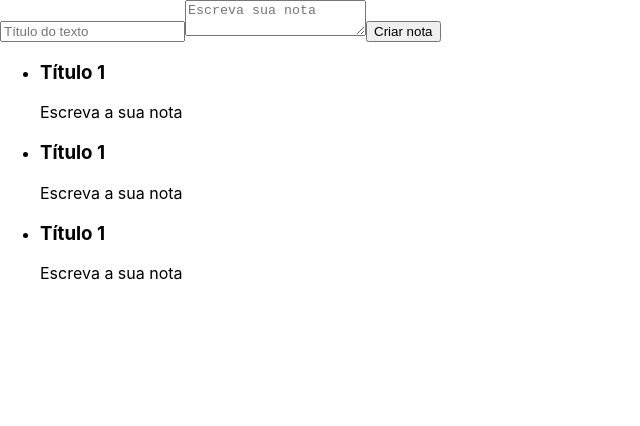
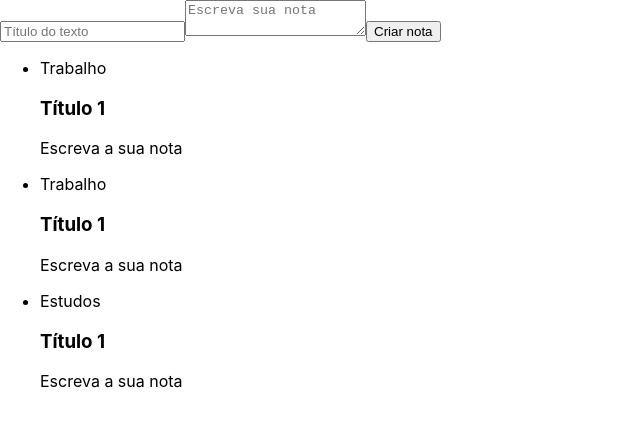
Before and after one commit to fnalmeidap/fnalmeidap.github.io, a React (Create React App) app in the folder Study/: page / in a window 1280 px wide. Shown: the top 426 px of the page, without its empty margins (0-640 px from the left). Built offline with nearby package versions, Linux system fonts and the light colour scheme.

Commit message:
chore: use map to render elements

```diff
--- a/Study/src/components/ListaDeNotas.jsx
+++ b/Study/src/components/ListaDeNotas.jsx
@@ -4,19 +4,16 @@ import CardNota from "./CardNota";
 class ListaDeNotas extends Component {
   render() {
     return (
-      <section>
-        <ul>
-          <li>
-            <CardNota />
-          </li>
-          <li>
-            <CardNota />
-          </li>
-          <li>
-            <CardNota />
-          </li>
-        </ul>
-      </section>
+      <ul>
+        {Array.of("Trabalho", "Trabalho", "Estudos").map((categoria) => {
+          return (
+            <li>
+              <div>{categoria}</div>
+              <CardNota />
+            </li>
+          );
+        })}
+      </ul>
     );
   }
 }
```
